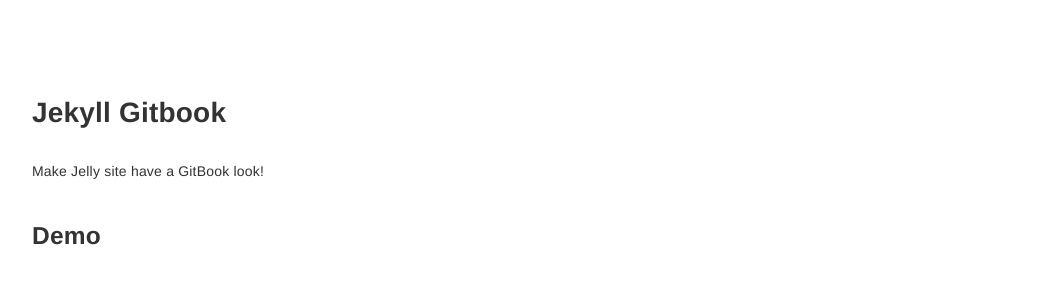
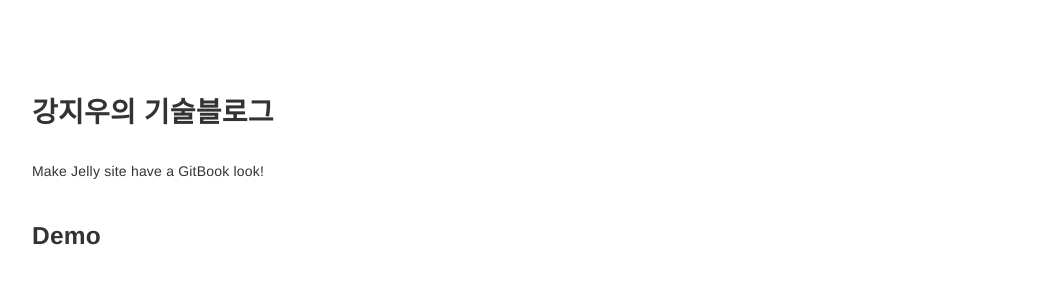
Before and after one commit to jwk061214/java_blog, a Jekyll site: the page built from index.md, in a window 1280 px wide. Shown: the top 281 px of the page, without its empty margins (223-1272 px from the left). Built offline with Jekyll 4.4.1, drawn with Linux system fonts in a browser that asks for light colours.

Commit message:
타이틀 수정

```diff
--- a/_config.yml
+++ b/_config.yml
@@ -1,6 +1,6 @@
 # Configurations
-title:            Jekyll Gitbook
-longtitle:        Jekyll Gitbook
+title:            강지우의 기술블로그
+longtitle:        강지우의 기술블로그
 author:           JWK
 email:            jwk9677@naver.com
 description: >
```
